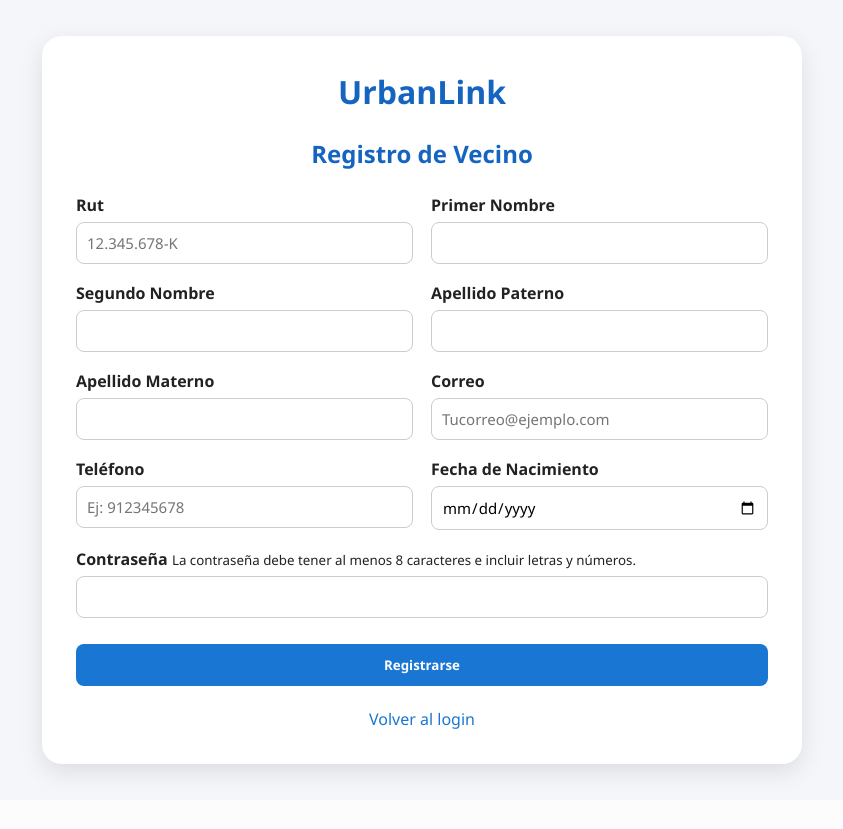
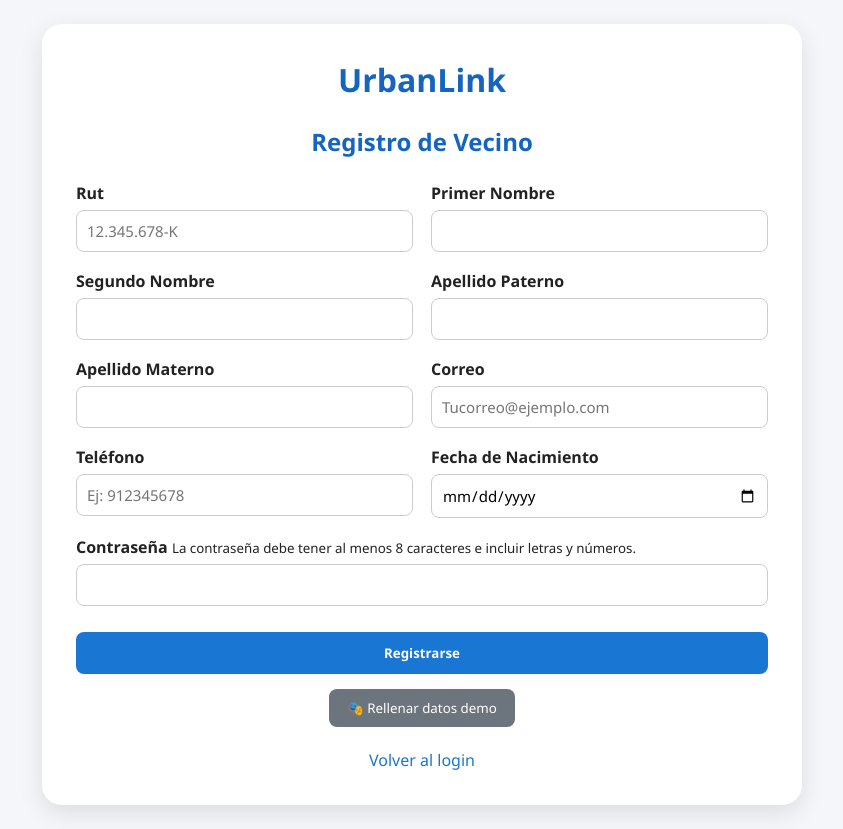
Before and after one commit to LeandroCaceresM/Capstone26, a Django app: page /registro/ in a window 1280 px wide. Shown: the whole page, without its empty margins (218-1061 px from the left). Before the commit the page ends 782 px from the top, so only its background shows below. Run offline with Django 5.2, Linux system fonts and the light colour scheme.

Commit message:
Se agreba boton de rellenar registo, para ahorrar tiempo en presentacion

```diff
--- a/FASE 2/Evidencia Proyecto/Pagina_Capstone/Proyecto/core/app/static/css/registro.css
+++ b/FASE 2/Evidencia Proyecto/Pagina_Capstone/Proyecto/core/app/static/css/registro.css
@@ -17,3 +17,23 @@
         grid-template-columns: 1fr;
     }
 }
+
+
+.demo-actions{
+    margin-top:15px;
+    text-align:center;
+}
+
+.btn-demo{
+    background:#6c757d;
+    color:white;
+    border:none;
+    padding:10px 18px;
+    border-radius:8px;
+    cursor:pointer;
+    transition:.2s;
+}
+
+.btn-demo:hover{
+    background:#5a6268;
+}
--- a/FASE 2/Evidencia Proyecto/Pagina_Capstone/Proyecto/core/app/templates/login.html
+++ b/FASE 2/Evidencia Proyecto/Pagina_Capstone/Proyecto/core/app/templates/login.html
@@ -68,8 +68,8 @@ function loginDemo(tipo){
     switch(tipo){
 
         case "vecino":
-            correo.value = "le.caceres@duocuc.cl";
-            password.value = "123456";
+            correo.value = "juan.perez.demo@gmail.com";
+            password.value = "Demo1234";
             break;
 
         case "presidente":
--- a/FASE 2/Evidencia Proyecto/Pagina_Capstone/Proyecto/core/app/templates/registro.html
+++ b/FASE 2/Evidencia Proyecto/Pagina_Capstone/Proyecto/core/app/templates/registro.html
@@ -121,6 +121,15 @@ Registro
         Registrarse
     </button>
 
+    <div class="demo-actions">
+        <button
+            type="button"
+            class="btn-demo"
+            onclick="rellenarDemo()">
+            🎭 Rellenar datos demo
+        </button>
+    </div>
+
 </form>
 
 <div class="login-links">
@@ -131,4 +140,27 @@ Registro
 
 {% block scripts %}
 <script src="{% static 'js/rut.js' %}"></script>
+
+<script>
+
+function rellenarDemo(){
+
+    document.getElementById("rut").value = "20.203.852-2";
+
+    document.querySelector("[name='pri_nombre']").value = "Juan";
+    document.querySelector("[name='seg_nombre']").value = "Ignacio";
+    document.querySelector("[name='apell_paterno']").value = "Pérez";
+    document.querySelector("[name='apell_materno']").value = "González";
+
+    document.querySelector("[name='correo']").value = "juan.perez.demo@gmail.com";
+
+    document.querySelector("[name='telefono']").value = "912345678";
+
+    document.querySelector("[name='fecha_de_nacimiento']").value = "1998-06-14";
+
+    document.querySelector("[name='password']").value = "Demo1234";
+
+}
+
+</script>
 {% endblock %}
```
